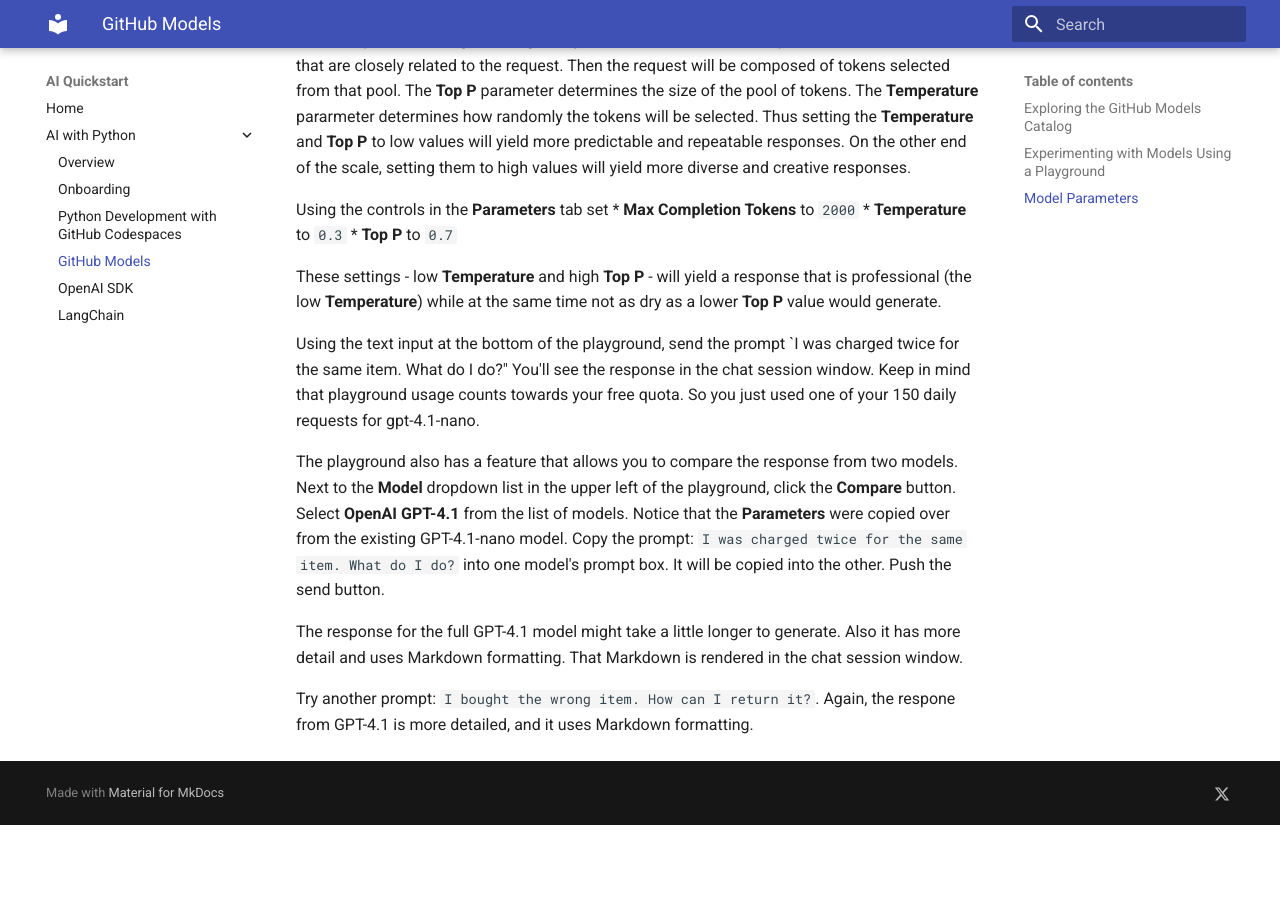
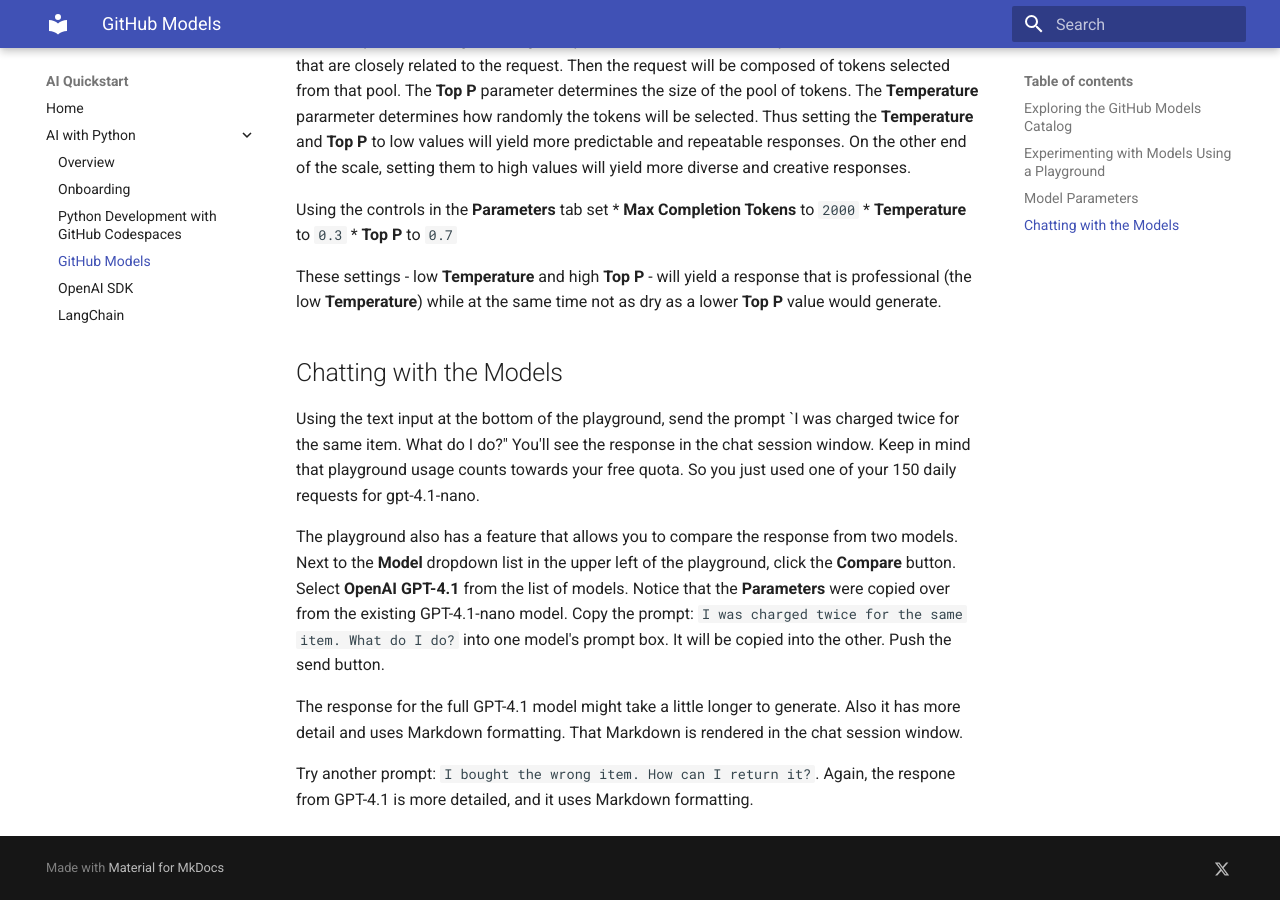
Before and after one commit to get-aiquickstart/get-aiquickstart.github.io, an MkDocs documentation site: the page built from docs/python/github_models.md, in a window 1280 px wide and 900 px high, scrolled down 2302 px. Built offline with MkDocs 1.6.1 and Material for MkDocs 9.7.7, drawn with Linux system fonts in a browser that asks for light colours; before the commit the page ends 3127 px from its top, so only the background shows below that.

Commit message:
Added section header Chatting with the Models

```diff
--- a/docs/python/github_models.md
+++ b/docs/python/github_models.md
@@ -56,6 +56,8 @@
 
 These settings - low **Temperature** and high **Top P** - will yield a response that is professional (the low **Temperature**) while at the same time not as dry as a lower **Top P** value would generate.
 
+## Chatting with the Models
+
 Using the text input at the bottom of the playground, send the prompt `I was charged twice for the same item. What do I do?" You'll see the response in the chat session window.  Keep in mind that playground usage counts towards your free quota.  So you just used one of your 150 daily requests for gpt-4.1-nano.
 
 The playground also has a feature that allows you to compare the response from two models.  Next to the **Model** dropdown list in the upper left of the playground, click the **Compare** button.  Select **OpenAI GPT-4.1** from the list of models.  Notice that the **Parameters** were copied over from the existing GPT-4.1-nano model.  Copy the prompt: `I was charged twice for the same item. What do I do?` into one model's prompt box.  It will be copied into the other.  Push the send button.
```
